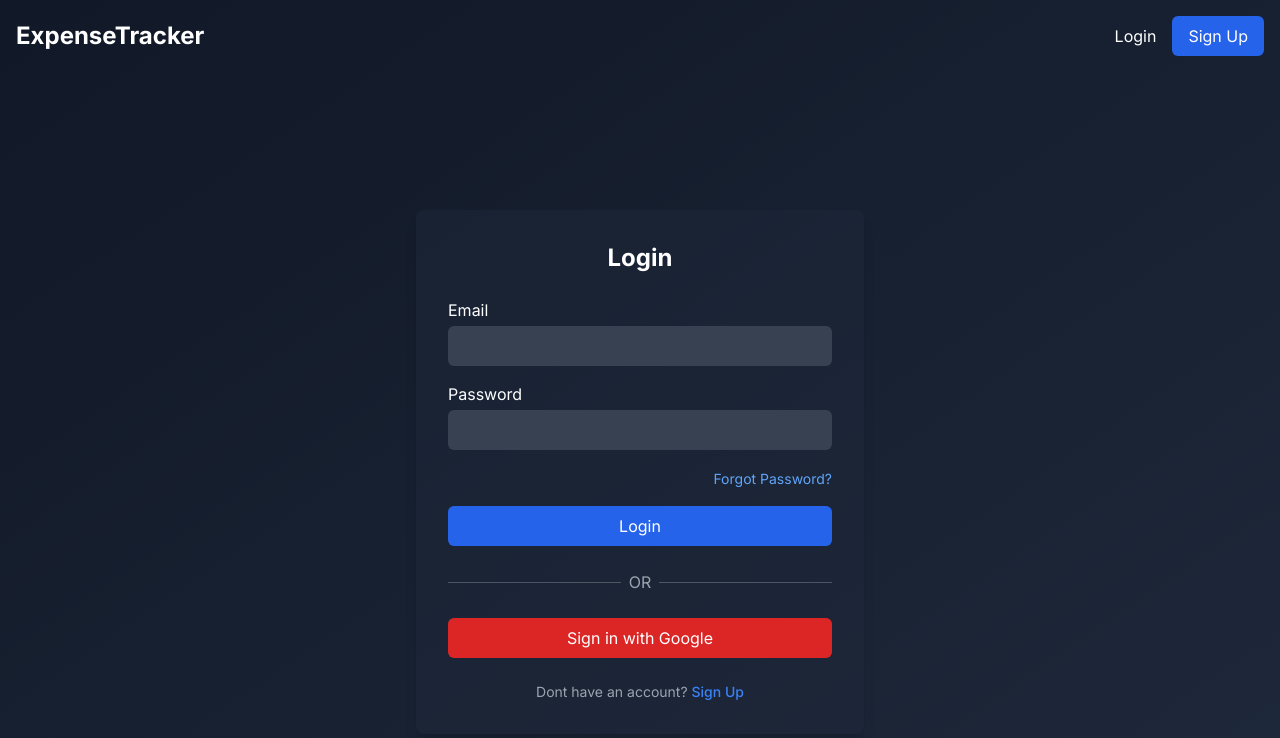
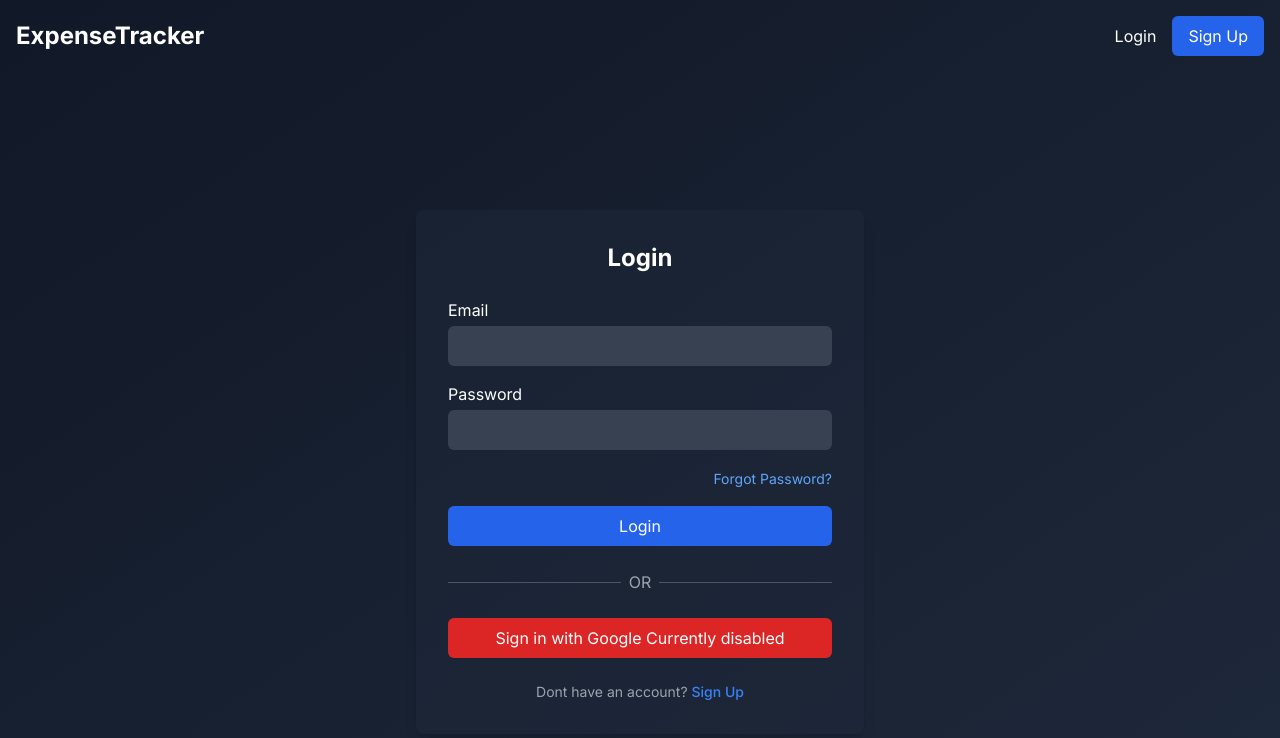
Before and after one commit to srijanroy2103/expense-tracker-app, a Next.js app: page /login in a window 1280 px wide. Shown: the top 738 px of the page. Built offline with nearby package versions, Linux system fonts and the light colour scheme; no server answers.

Commit message:
disabled google login button

```diff
--- a/src/app/login/page.js
+++ b/src/app/login/page.js
@@ -58,7 +58,7 @@ const LoginPage = () => {
           <button type='submit' className='w-full py-2 text-white bg-blue-600 rounded-md hover:bg-blue-700'>Login</button>
         </form>
         <div className='flex items-center justify-center space-x-2'><hr className='w-full border-gray-600' /><span className='text-gray-400'>OR</span><hr className='w-full border-gray-600' /></div>
-        <button onClick={handleGoogleLogin} className='w-full py-2 flex items-center justify-center gap-x-2 text-white bg-red-600 rounded-md hover:bg-red-700' isEnabled={false}>Sign in with Google</button>
+        <button type="button" /*onClick={handleGoogleLogin} */className='w-full py-2 flex items-center justify-center gap-x-2 text-white bg-red-600 rounded-md hover:bg-red-700' disabled>Sign in with Google Currently disabled</button>
         <p className='text-sm text-center text-gray-400'>
           Dont have an account?{' '}
           <Link href='/register' className='font-medium text-blue-500 hover:underline'>Sign Up</Link>
```
